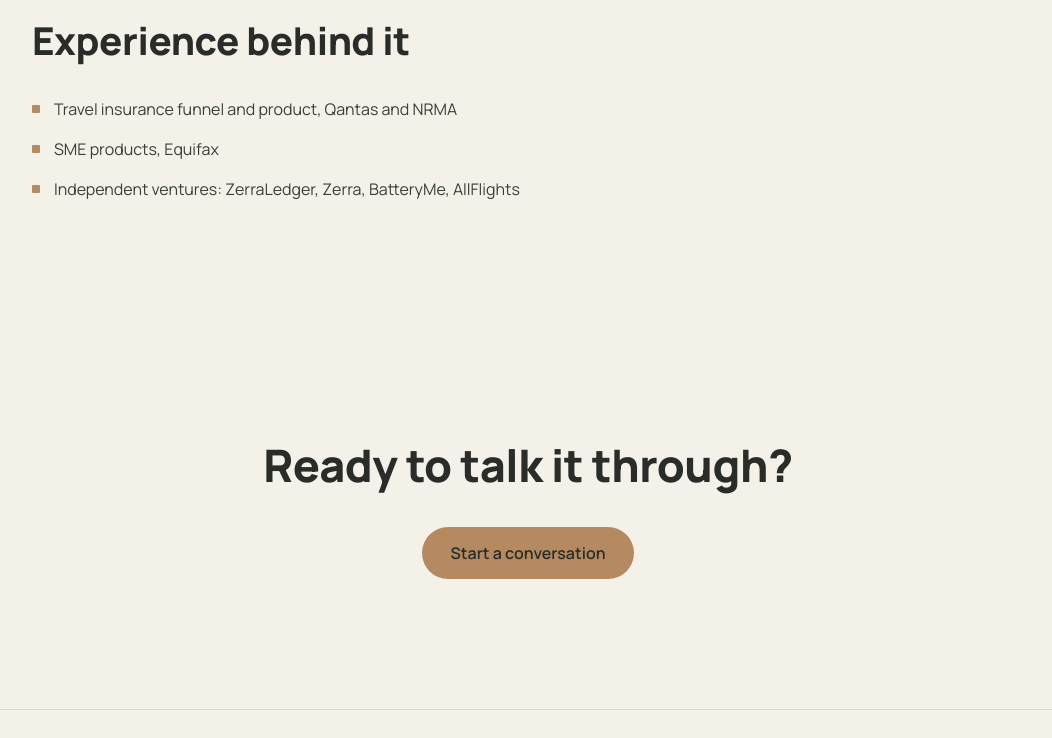
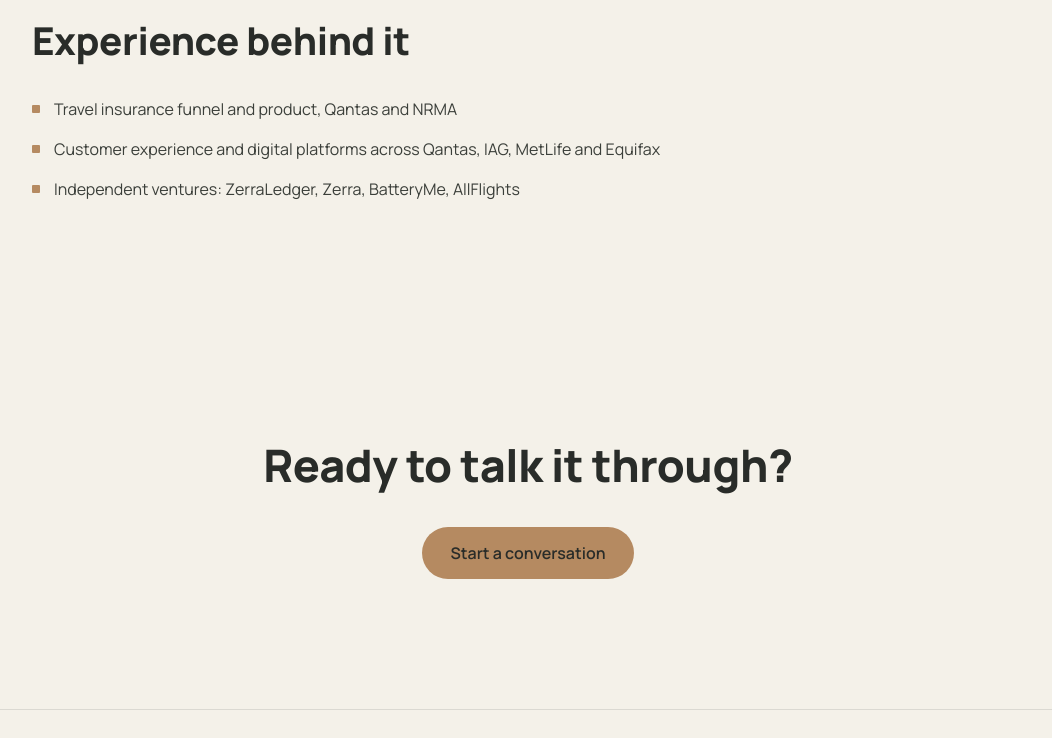
Before and after one commit to mindbuilt/monaro8, a plain HTML site: page services/index.html in a window 1280 px wide. Shown: the part 2540-3278 px from the top of the page, without its empty margins (112-1164 px from the left). Drawn offline with Linux system fonts and the light colour scheme.

Commit message:
Add customer experience line to Experience section
Emphasize customer experience and digital platforms across enterprise roles.

```diff
--- a/services/index.html
+++ b/services/index.html
@@ -235,7 +235,7 @@
       <h2>Experience behind it</h2>
       <ul class="bullet-list">
         <li>Travel insurance funnel and product, Qantas and NRMA</li>
-        <li>SME products, Equifax</li>
+        <li>Customer experience and digital platforms across Qantas, IAG, MetLife and Equifax</li>
         <li>Independent ventures: ZerraLedger, Zerra, BatteryMe, AllFlights</li>
       </ul>
     </div>
```
